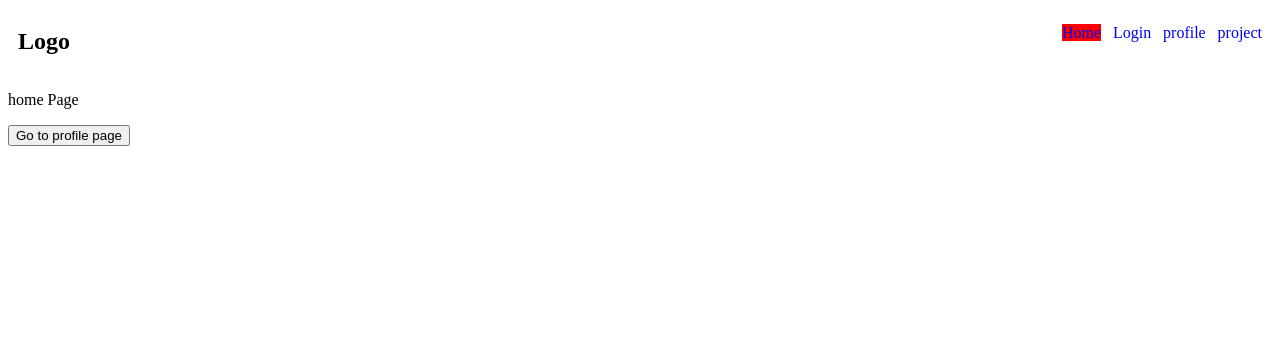
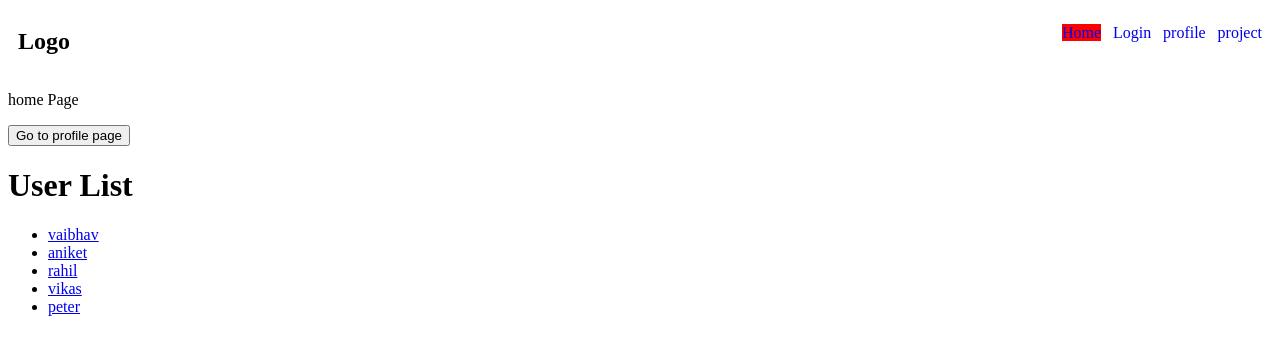
Before and after one commit to vaibhavkate7/Angular-training, an Angular app: page / in a window 1280 px wide. Shown: the top 350 px of the page. Built offline with nearby package versions, Linux system fonts and the light colour scheme.

Commit message:
learn: learn about Dynamic Routing

```diff
--- a/src/app/app.routes.ts
+++ b/src/app/app.routes.ts
@@ -4,6 +4,7 @@ import { ProfileCompoent } from './profile/profile.component';
 import { ProjectComponent } from './project/project.component';
 import { HomeComponent } from './home/home.component';
 import { PageNotFoundComponent } from './page-not-found/page-not-found.component';
+import { UserComponent } from './user/user.component';
 
 export const routes: Routes = [
   {path:'login',component:LoginComponent},
@@ -11,5 +12,6 @@ export const routes: Routes = [
   {path:'project',component:ProjectComponent},
   {path:'',component:HomeComponent},
   {path:'profile',component:ProfileCompoent},
+  {path:'user/:id/:name',component:UserComponent},
   {path:'**',component:PageNotFoundComponent}
 ];
--- a/src/app/home/home.component.html
+++ b/src/app/home/home.component.html
@@ -3,3 +3,11 @@
 <!-- <a [routerLink]="['profile',{name:'vaibhav kate'}]">Go To Profile Page</a> -->
 
 <button (click)="goToProfile()" >Go to profile page</button>
+
+<h1>User List</h1>
+
+<ul>
+  @for(User of users;track User.id){
+<li><a routerLink="user/{{User.id}}/{{User.name}}">{{User.name}}</a> </li>
+}
+</ul>
--- a/src/app/home/home.component.ts
+++ b/src/app/home/home.component.ts
@@ -12,4 +12,37 @@ export class HomeComponent {
  goToProfile(){
   this.router.navigate(['profile'],{queryParams:{name:'vaibhav kate'}})
  }
+
+  users = [
+    {
+      id: '1',
+      name: 'vaibhav',
+      age: 21,
+      email: 'viabhav@test.com'
+    },
+    {
+      id: '2',
+      name: 'aniket',
+      age: 24,
+      email: 'aniket@test.com'
+    },
+    {
+      id: '3',
+      name: 'rahil',
+      age: 26,
+      email: 'rahil@test.com'
+    },
+    {
+      id: '4',
+      name: 'vikas',
+      age: 24,
+      email: 'vikas@test.com'
+    },
+    {
+      id: '5',
+      name: 'peter',
+      age: 24,
+      email: 'peter@test.com'
+    },
+ ]
 }
--- /dev/null
+++ b/src/app/user/user.component.html
@@ -0,0 +1 @@
+<h1>User is :{{name}}</h1>
--- /dev/null
+++ b/src/app/user/user.component.ts
@@ -0,0 +1,19 @@
+import { Component, OnInit } from '@angular/core';
+import { ActivatedRoute } from '@angular/router';
+
+@Component({
+  selector: 'app-user',
+  templateUrl: './user.component.html',
+  styleUrls: ['./user.component.css']
+})
+export class UserComponent implements OnInit {
+  name:null|string="";
+  constructor(private route: ActivatedRoute) { }
+
+  ngOnInit(): void {
+    this.route.params.subscribe(params => {
+      console.log('User ID:', params['id']);
+      this.name=params['name'];
+    });
+  }
+}
```
Also changed, not shown: src/app/user/user.component.css (added), 1 other file (tests, documents, lock files or other folders).
